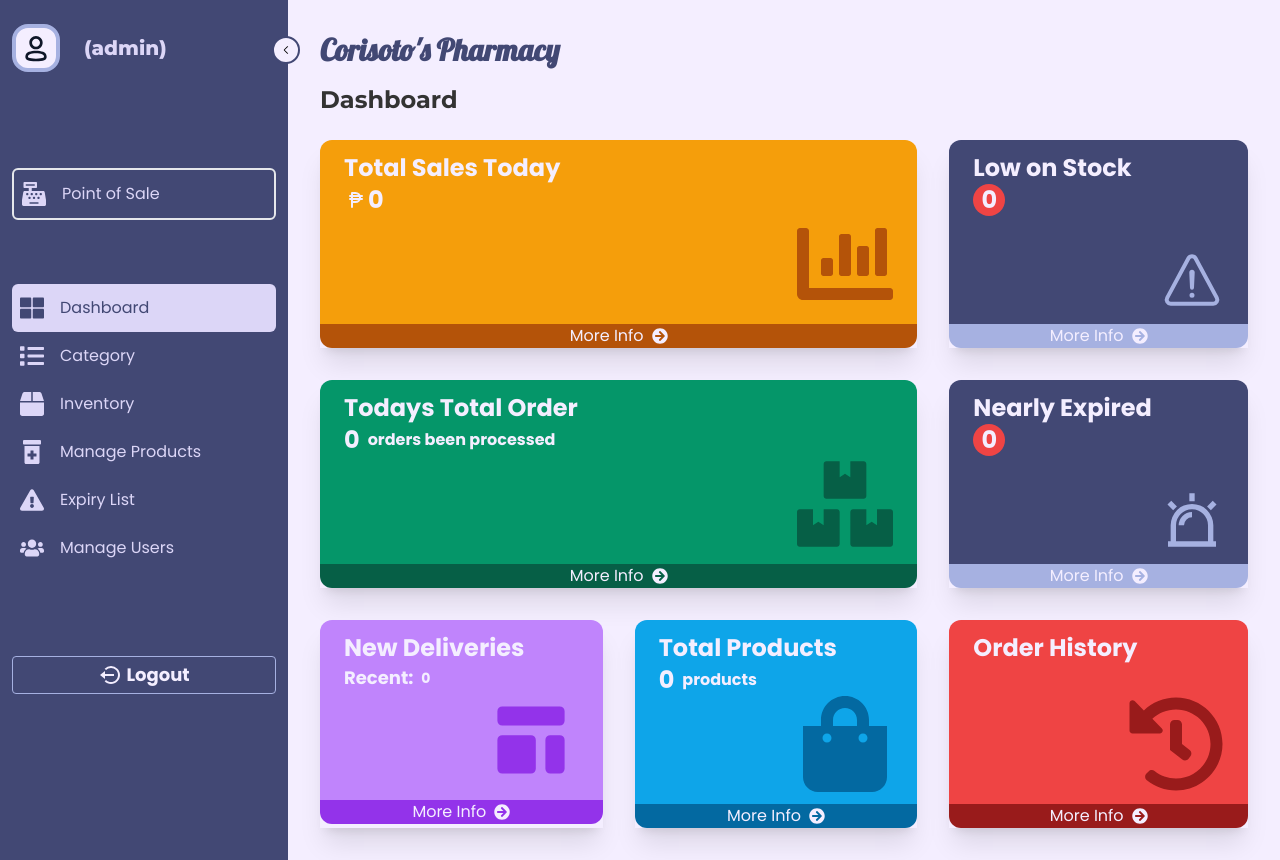
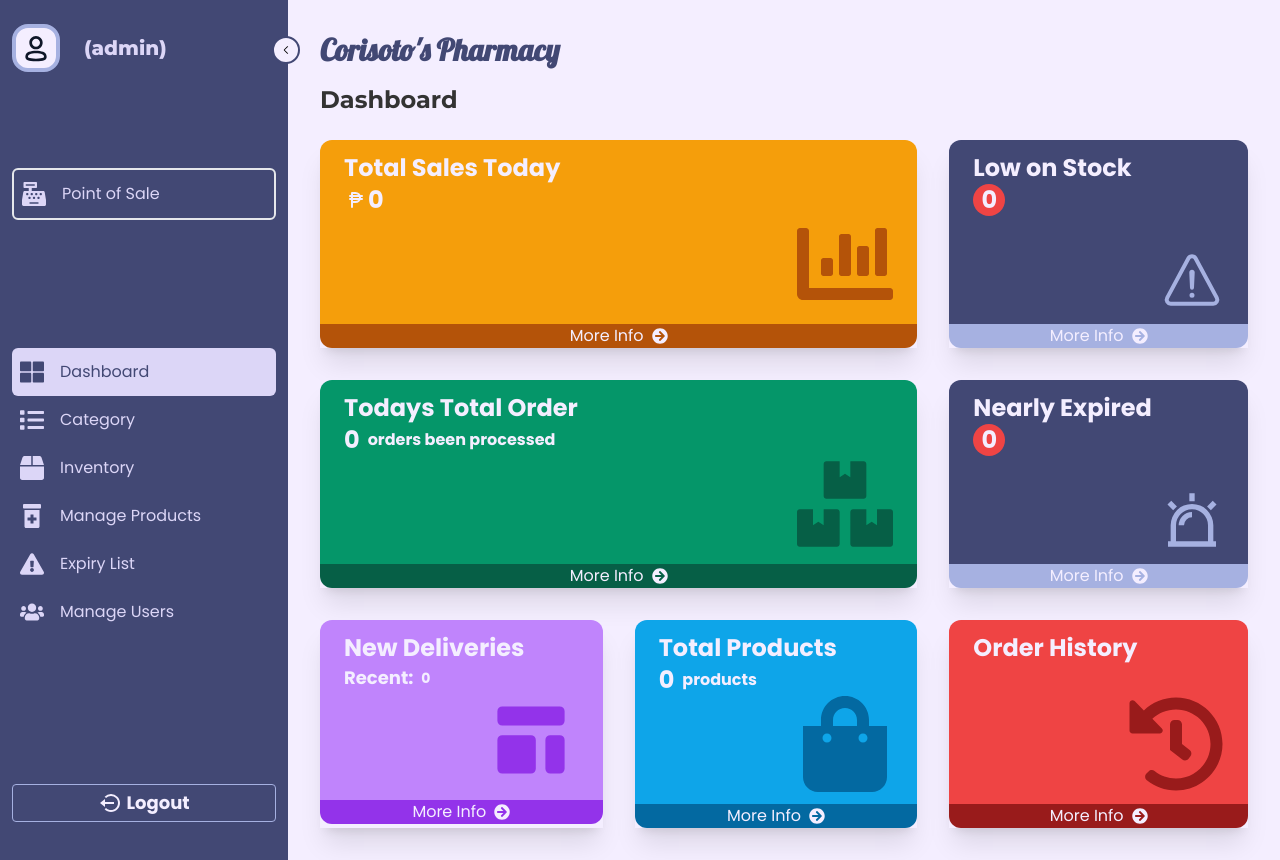
Before and after one commit to yowallen/A-Web-Based-Pharmacy-Management-System-with-POS, a React (Create React App) app in the folder client/: page / in a window 1280 px wide. Built offline with nearby package versions, Linux system fonts and the light colour scheme; no server answers; sample sign-in values are in the browser's storage.

Commit message:
finalRevs

```diff
--- a/client/src/layouts/Root.js
+++ b/client/src/layouts/Root.js
@@ -74,7 +74,7 @@ export default function Root() {
               Point of Sale
             </span>
           </NavLink>
-          <div className={`my-16 ${!openNav && ""}`}>
+          <div className={`my-32 ${!openNav && ""}`}>
             <NavLink className={navLink} to="/">
               <FaThLarge style={iconStyle} />
               <span
--- a/client/src/pages/History.js
+++ b/client/src/pages/History.js
@@ -48,6 +48,7 @@ export default function History() {
     );
 
     const rows = [
+      ["", "", "SALES HISTORY", "", `Total Earnings: ${total.toString()}`], // Header title
       ["Date", "Product", "Sale", "Costing", "Earnings", "Sold by"],
       ...sortedSalesHistory.map((sale) => [
         new Date(sale.createdAt).toLocaleDateString(),
@@ -57,7 +58,6 @@ export default function History() {
         sale.total - sale.cost,
         sale.soldBy,
       ]),
-      ["Total", "", total.toString(), ""],
     ];
 
     const filename = "sales_history";
```
